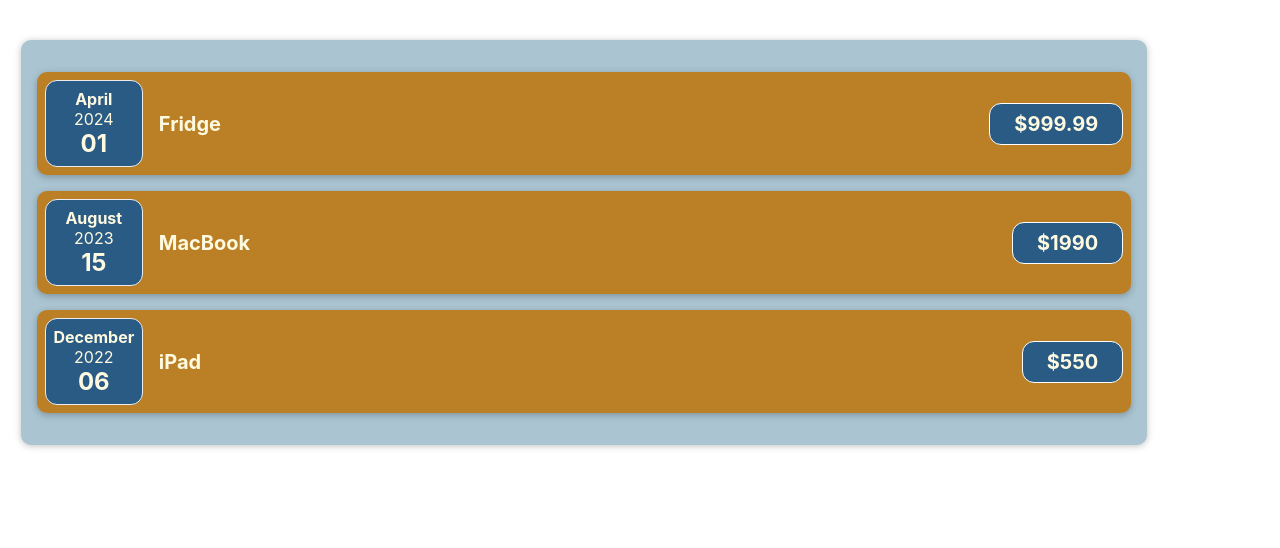
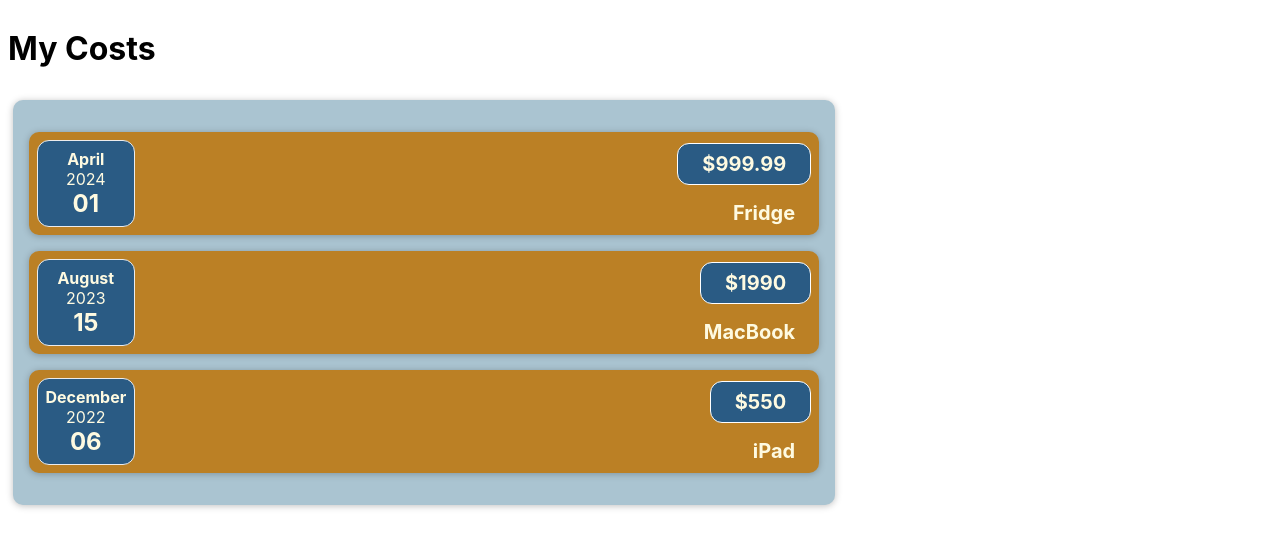
Before and after one commit to igasin/mycosts, a React (Vite) app: page / in a window 1280 px wide. Shown: the top 548 px of the page. Built offline with nearby package versions, Linux system fonts and the light colour scheme.

Commit message:
feat(costs): modify styles

```diff
--- a/src/App.jsx
+++ b/src/App.jsx
@@ -20,6 +20,7 @@
 	]
 	return (
 		<div>
+			<h1>My Costs</h1>
 			<Costs costs={costsItemsArray} />
 		</div>
 	)
--- /dev/null
+++ b/src/components/Card/Card.jsx
@@ -0,0 +1,6 @@
+import styles from './Card.module.scss'
+
+export const Card = props => {
+	const classes = `${styles.card} ${props.className}`
+	return <div className={classes}>{props.children}</div>
+}
--- /dev/null
+++ b/src/components/Card/Card.module.scss
@@ -0,0 +1,4 @@
+.card {
+	border-radius: 10px;
+	box-shadow: 0 1px 7px rgba(0, 0, 0, 0.25);
+}
--- a/src/components/CostItem/CostItem.jsx
+++ b/src/components/CostItem/CostItem.jsx
@@ -1,14 +1,15 @@
+import { Card } from '../Card/Card'
 import { CostDate } from '../CostDate/CostDate'
 import styles from './CostItem.module.scss'
 
 export const CostItem = props => {
 	return (
-		<div className={styles.costItem}>
+		<Card className={styles.costItem}>
 			<CostDate date={props.date} />
 			<div className={styles.costItemDescription}>
 				<h2>{props.description}</h2>
 				<div className={styles.costItemPrice}>${props.amount}</div>
 			</div>
-		</div>
+		</Card>
 	)
 }
--- a/src/components/CostItem/CostItem.module.scss
+++ b/src/components/CostItem/CostItem.module.scss
@@ -5,8 +5,6 @@
 	padding: 0.5rem;
 	margin: 1rem 0;
 	background-color: #bb8025;
-	border-radius: 10px;
-	box-shadow: 0 2px 7px rgba(0, 0, 0, 0.25);
 
 	h2 {
 		color: #3a3a3a;
@@ -39,8 +37,8 @@
 
 @media (min-width: 580px) {
 	.costItemDescription {
-		flex-direction: row;
-		align-items: center;
+		flex-direction: column-reverse;
+		align-items: flex-end;
 		justify-content: flex-start;
 		flex: 1;
 	}
--- a/src/components/Costs/Costs.jsx
+++ b/src/components/Costs/Costs.jsx
@@ -1,9 +1,10 @@
+import { Card } from '../Card/Card'
 import { CostItem } from '../CostItem/CostItem'
 import styles from './Costs.module.scss'
 
 export const Costs = props => {
 	return (
-		<div className={styles.costs}>
+		<Card className={styles.costs}>
 			<CostItem
 				date={props.costs[0].date}
 				description={props.costs[0].description}
@@ -19,6 +20,6 @@
 				description={props.costs[2].description}
 				amount={props.costs[2].amount}
 			/>
-		</div>
+		</Card>
 	)
 }
--- a/src/components/Costs/Costs.module.scss
+++ b/src/components/Costs/Costs.module.scss
@@ -2,8 +2,6 @@
 	padding: 1rem;
 	background-color: #aac4d1;
 	margin: 2rem auto;
-	width: 70rem;
+	width: 50rem;
 	max-width: 95%;
-	border-radius: 10px;
-	box-shadow: 0 1px 7px rgba(0, 0, 0, 0.25);
 }
--- a/src/types/types.js
+++ b/src/types/types.js
@@ -0,0 +1 @@
+export interface IProps {}
```
